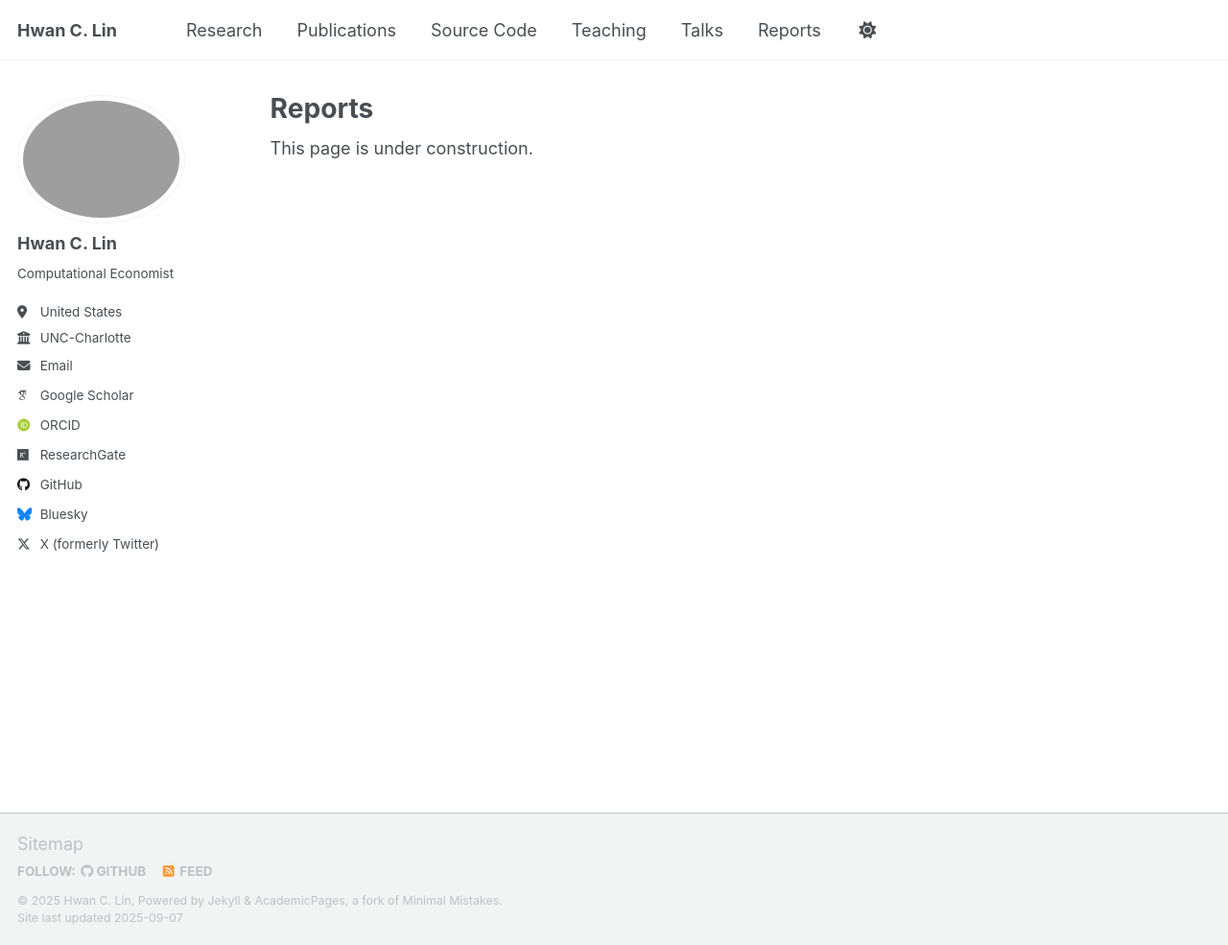
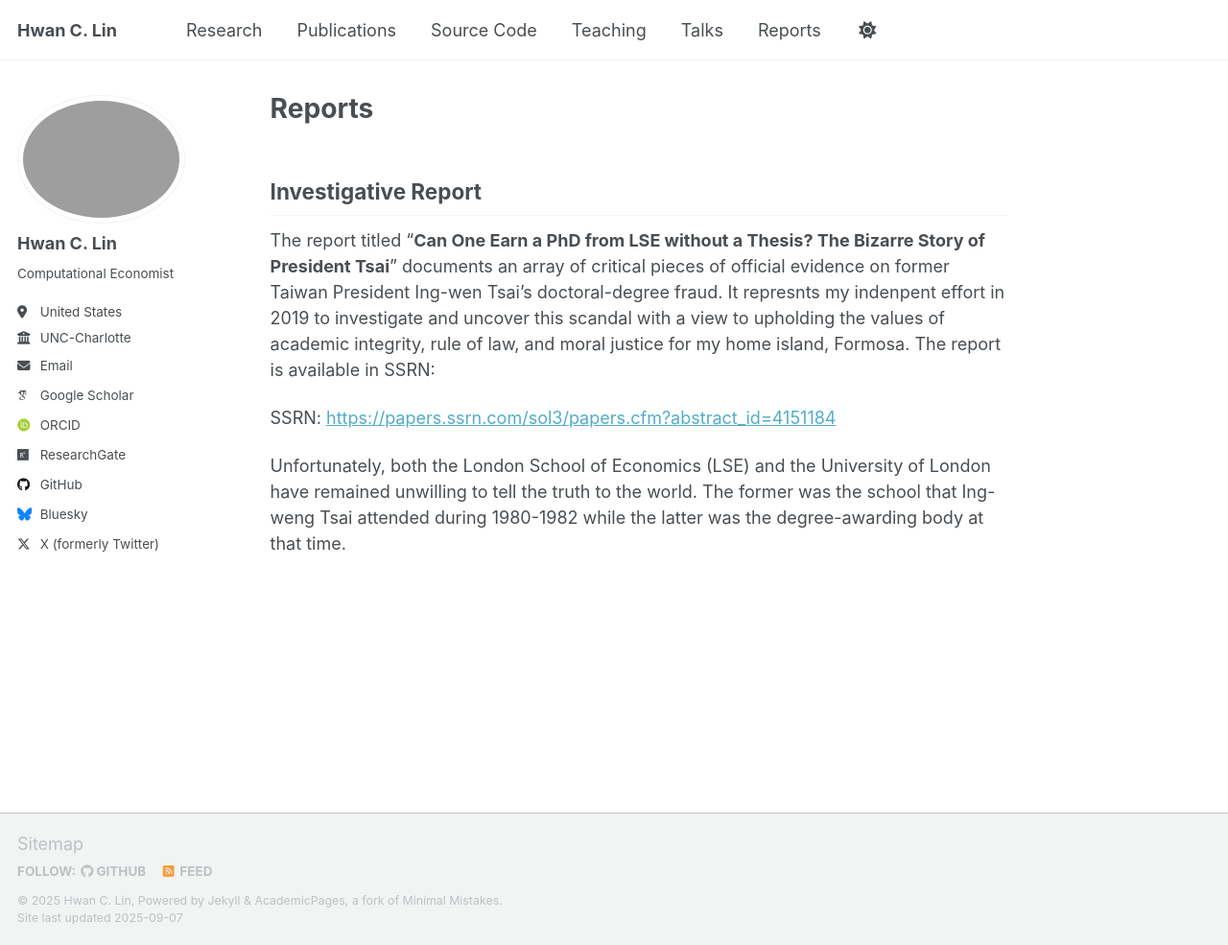
Before and after one commit to hwanclin/hwanclin.github.io, a Jekyll site: the page built from _pages/reports.md, in a window 1280 px wide and 985 px high. Shown: the whole window at 96% size. Built offline with Jekyll 4.4.1, drawn with Linux system fonts in a browser that asks for light colours; some web fonts are replaced; a script that is not in the unit is left out.

Commit message:
Update reports.md

```diff
--- a/_pages/reports.md
+++ b/_pages/reports.md
@@ -6,4 +6,10 @@ nav: true
 nav_order: 5
 ---
 
-This page is under construction.
+## Investigative Report
+
+The report titled "**Can One Earn a PhD from LSE without a Thesis? The Bizarre Story of President Tsai**" documents an array of critical pieces of official evidence on former Taiwan President Ing-wen Tsai's doctoral-degree fraud. It represnts my indenpent effort in 2019 to investigate and uncover this scandal with a view to upholding the values of academic integrity, rule of law, and moral justice for my home island, Formosa. The report is available in SSRN:
+
+SSRN: [https://papers.ssrn.com/sol3/papers.cfm?abstract_id=4151184](https://papers.ssrn.com/sol3/papers.cfm?abstract_id=4151184)
+
+Unfortunately, both the London School of Economics (LSE) and the University of London have remained unwilling to tell the truth to the world. The former was the school that Ing-weng Tsai attended during 1980-1982 while the latter was the degree-awarding body at that time.
```
